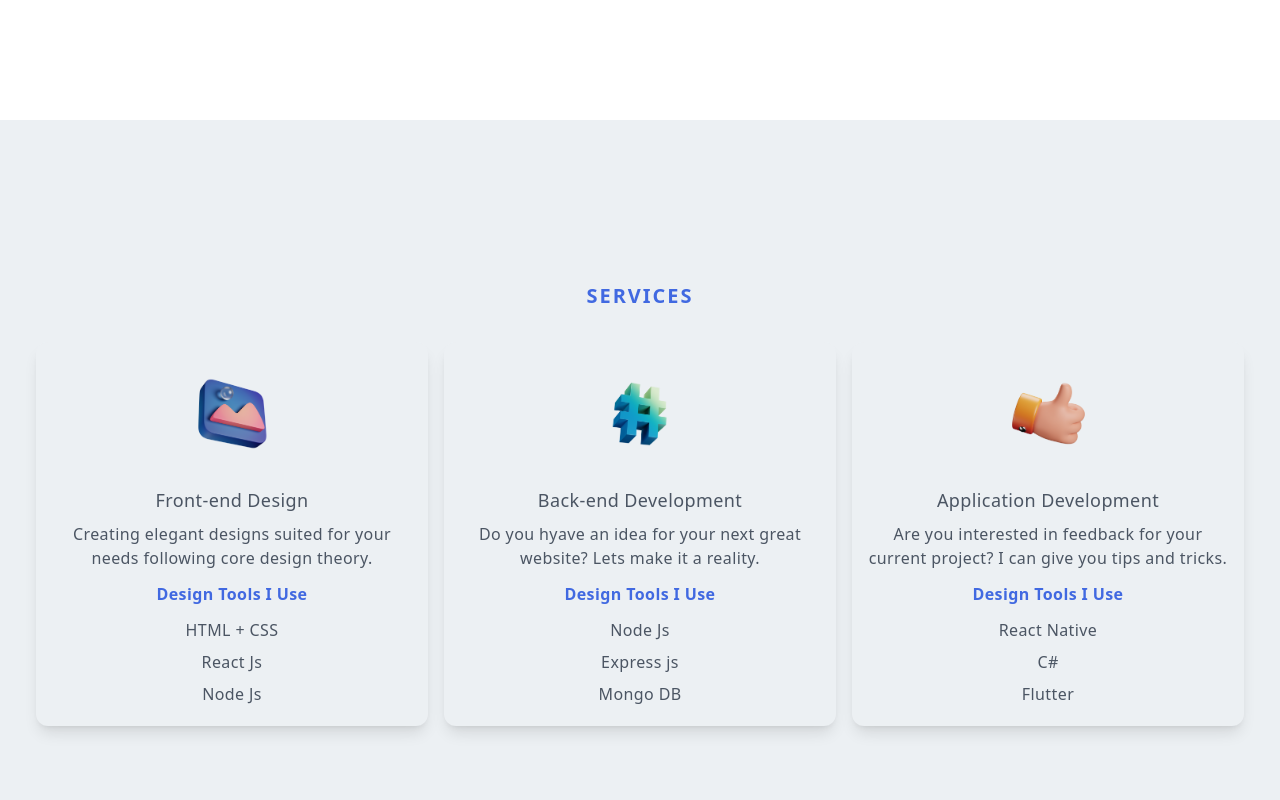
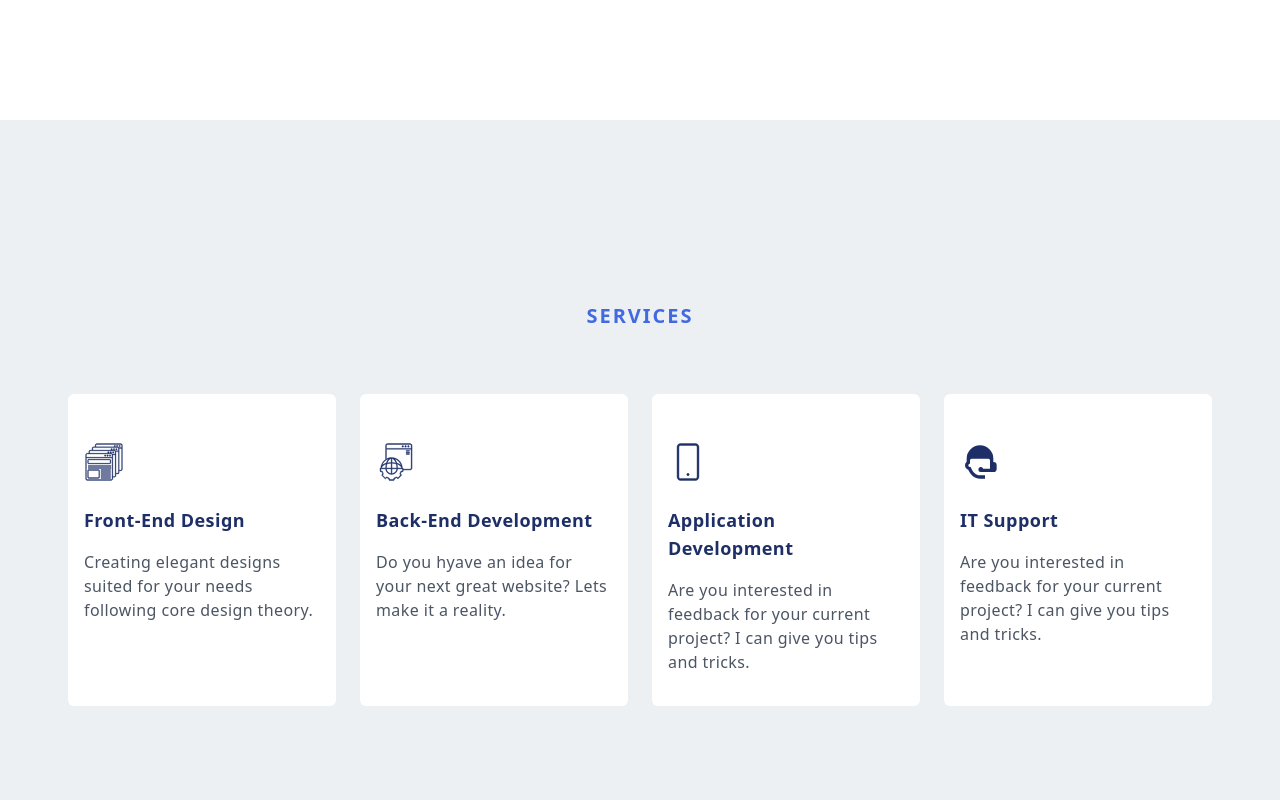
Before and after one commit to naicfc/portfolio, a Next.js app: page / in a window 1280 px wide. Shown: the part 1480-2280 px from the top of the page. Built offline with nearby package versions, Linux system fonts and the light colour scheme.

Commit message:
major UI changes

```diff
--- a/components/ServiceItem.jsx
+++ b/components/ServiceItem.jsx
@@ -1,20 +1,16 @@
 import React from 'react'
 import Image from 'next/image'
 
-const ServiceItem = ({image, title, description, tool1, tool2, tool3 }) => {
+const ServiceItem = ({image, title, description}) => {
   return (
-          <div className="text-center bg-[#ecf0f3] shadow-lg p-4 rounded-xl my-8 flex-1 items-center justify-center">
-            <Image src={image} alt='/' className='mx-auto m-4' width={80} />
-            <h3 className="text-lg font-medium pt-4 pb-1  text-gray-600">
+          <div className="relative px-4 py-8 bg-[#fff] hover:scale-105 ease-in-out duration-500 rounded-md z-[1] md:h-auto lg:h-auto">
+            <Image src={image} alt='/' className='mb-6 pt-4' width={40} />
+            <h3 className="text-lg font-semibold tracking-wide mb-4 text-[#1d2f66]">
               {title}
             </h3>
-            <p className="py-1 text-gray-600">
+            <p className="text-gray-600">
               {description}
             </p>
-            <h4 className="py-2 text-[#4169e1]">Design Tools I Use</h4>
-            <p className="text-gray-600 py-1">{tool1}</p>
-            <p className="text-gray-600 py-1">{tool2}</p>
-            <p className="text-gray-600 py-1">{tool3}</p>
           </div>
   )
 }
--- a/components/Services.jsx
+++ b/components/Services.jsx
@@ -4,19 +4,24 @@ import design from '../public/assets/design.png'
 import code from '../public/assets/code.png'
 import consulting from '../public/assets/consulting.png'
 
+import front from '../public/assets/services/html.svg'
+import back from '../public/assets/services/backend.svg'
+import mobile from '../public/assets/services/phone.svg'
+import support from '../public/assets/services/tech.svg'
+
+
 const Services = () => {
   return (
-    <div id='services' className='w-full  text-center lg:h-screen flex items-center justify-center py-16 '>
+    <div id='services' className='w-full lg:h-screen flex items-center justify-center py-16 '>
         <div className='max-w-[1240px] w-full mx-auto p-4 '>
-            <div>
+            <div className='mb-8'>
             <p className='text-center font-semibold uppercase text-xl tracking-widest text-[#4169e1]'>Services</p>
             </div>
-            <div className="lg:flex justify-center items-center gap-4">
-                <ServiceItem image={design} description='Creating elegant designs suited for your needs following core
-                design theory.' title='Front-end Design' tool1='HTML + CSS' tool2='React Js' tool3='Node Js' />
-                <ServiceItem image={code} description='Do you hyave an idea for your next great website? Lets make it a reality.' title='Back-end Development' tool1='Node Js' tool2='Express js' tool3='Mongo DB' />
-                <ServiceItem image={consulting} description='Are you interested in feedback for your current project? I can
-                give you tips and tricks.' title='Application Development' tool1='React Native' tool2='C#' tool3='Flutter' />
+            <div className="grid md:grid-cols-2 lg:grid-cols-4 gap-6 p-8">
+                <ServiceItem image={front} description='Creating elegant designs suited for your needs following core design theory.' title='Front-End Design'/>
+                <ServiceItem image={back} description='Do you hyave an idea for your next great website? Lets make it a reality.' title='Back-End Development'/>
+                <ServiceItem image={mobile} description='Are you interested in feedback for your current project? I can give you tips and tricks.' title='Application Development'/>
+                <ServiceItem image={support} description='Are you interested in feedback for your current project? I can give you tips and tricks.' title='IT Support'/>
             </div>
         </div>
     </div>
```
